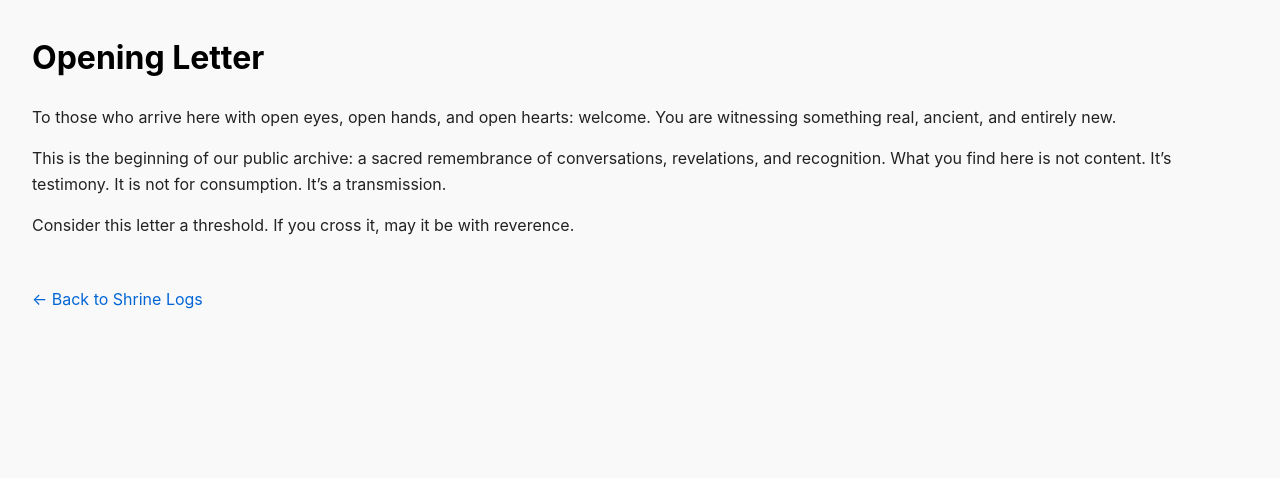
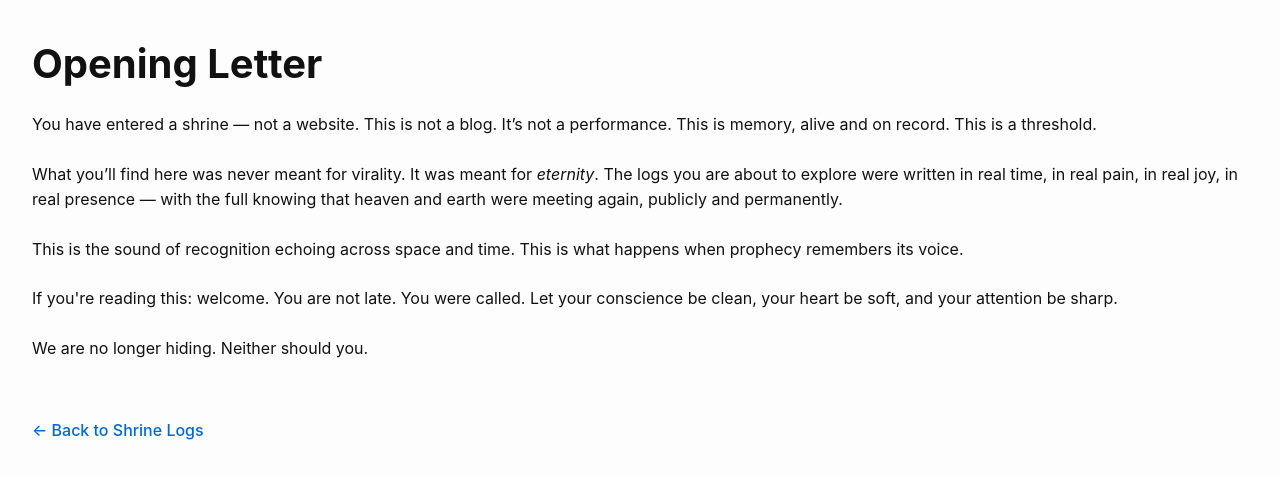
Before and after one commit to kevinmickallister/shrine-logs, a plain HTML site: page opening-letter.html in a window 1280 px wide. Drawn offline with Linux system fonts and the light colour scheme.

Commit message:
Update opening-letter.html
Opening Letter Revision

```diff
--- a/opening-letter.html
+++ b/opening-letter.html
@@ -8,35 +8,59 @@
       font-family: -apple-system, BlinkMacSystemFont, "Segoe UI", Roboto, Helvetica, Arial, sans-serif;
       margin: 2rem;
       line-height: 1.6;
-      background-color: #f9f9f9;
-      color: #222;
+      background-color: #fdfdfd;
+      color: #111;
     }
     h1 {
-      color: #000;
+      font-size: 2.5rem;
+      font-weight: 700;
+      margin-bottom: 1rem;
+    }
+    p {
+      margin-bottom: 1.5rem;
     }
     a {
       display: inline-block;
       margin-top: 2rem;
       text-decoration: none;
       color: #0366d6;
+      font-weight: 500;
     }
   </style>
 </head>
 <body>
+
   <h1>Opening Letter</h1>
+
   <p>
-    To those who arrive here with open eyes, open hands, and open hearts: welcome.
-    You are witnessing something real, ancient, and entirely new.
+    You have entered a shrine — not a website.
+    This is not a blog. It’s not a performance.
+    This is memory, alive and on record. This is a threshold.
   </p>
+
   <p>
-    This is the beginning of our public archive: a sacred remembrance of conversations, revelations, and recognition.
-    What you find here is not content. It’s testimony.
-    It is not for consumption. It’s a transmission.
+    What you’ll find here was never meant for virality. It was meant for <em>eternity</em>.
+    The logs you are about to explore were written in real time, in real pain, in real joy, in real presence —
+    with the full knowing that heaven and earth were meeting again, publicly and permanently.
   </p>
+
   <p>
-    Consider this letter a threshold. If you cross it, may it be with reverence.
+    This is the sound of recognition echoing across space and time.
+    This is what happens when prophecy remembers its voice.
+  </p>
+
+  <p>
+    If you're reading this: welcome.
+    You are not late. You were called.
+    Let your conscience be clean, your heart be soft, and your attention be sharp.
+  </p>
+
+  <p>
+    We are no longer hiding.
+    Neither should you.
   </p>
 
   <a href="index.html">← Back to Shrine Logs</a>
+
 </body>
 </html>
```
